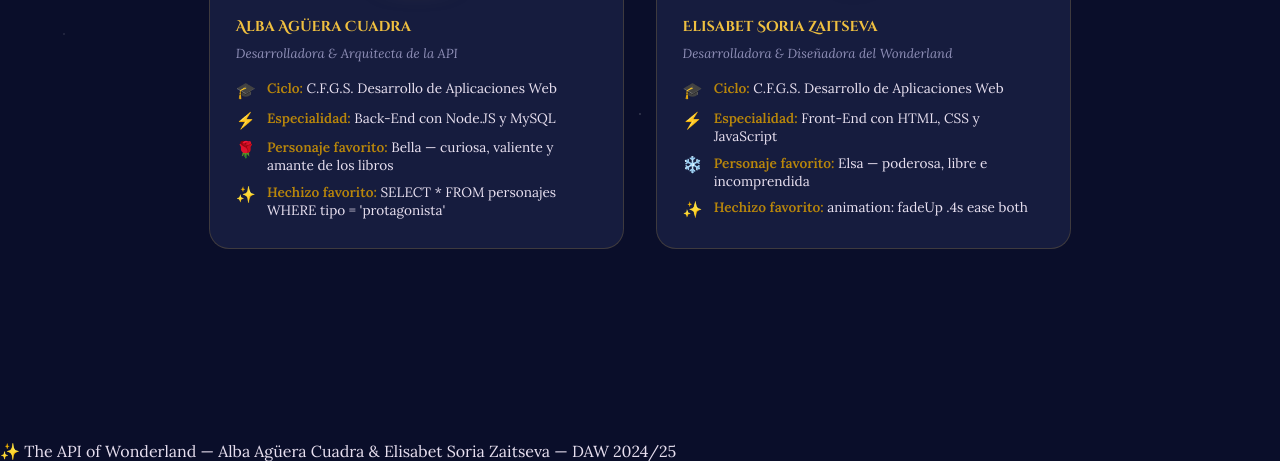
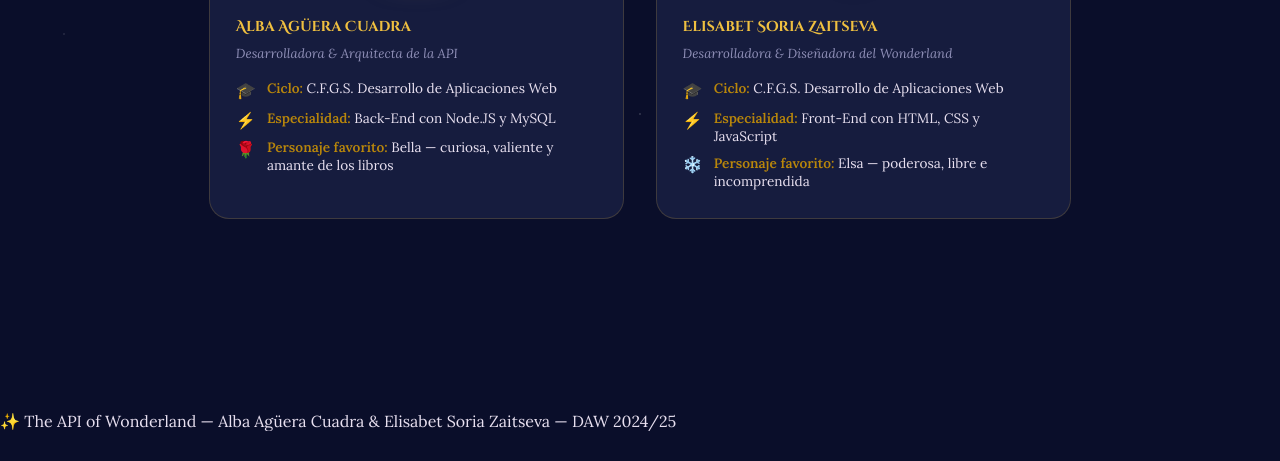
Before and after one commit to albita-8/Mi-proyecto-final-lenguaje, a website: page pages/sobre-nosotras.html in a window 1280 px wide. Shown: the part 606-1067 px from the top of the page. After the commit the page ends 1037 px from the top, so only its background shows below. Drawn offline with Linux system fonts and the light colour scheme.

Commit message:
otro commit

```diff
--- a/pages/sobre-nosotras.html
+++ b/pages/sobre-nosotras.html
@@ -58,10 +58,6 @@
                 <span class="icon" aria-hidden="true">🌹</span>
                 <span><strong>Personaje favorito:</strong> Bella — curiosa, valiente y amante de los libros</span>
               </div>
-              <div class="detail-row">
-                <span class="icon" aria-hidden="true">✨</span>
-                <span><strong>Hechizo favorito:</strong> SELECT * FROM personajes WHERE tipo = 'protagonista'</span>
-              </div>
             </div>
           </div>
         </article>
@@ -87,10 +83,6 @@
                 <span class="icon" aria-hidden="true">❄️</span>
                 <span><strong>Personaje favorito:</strong> Elsa — poderosa, libre e incomprendida</span>
               </div>
-              <div class="detail-row">
-                <span class="icon" aria-hidden="true">✨</span>
-                <span><strong>Hechizo favorito:</strong> animation: fadeUp .4s ease both</span>
-              </div>
             </div>
           </div>
         </article>
```
